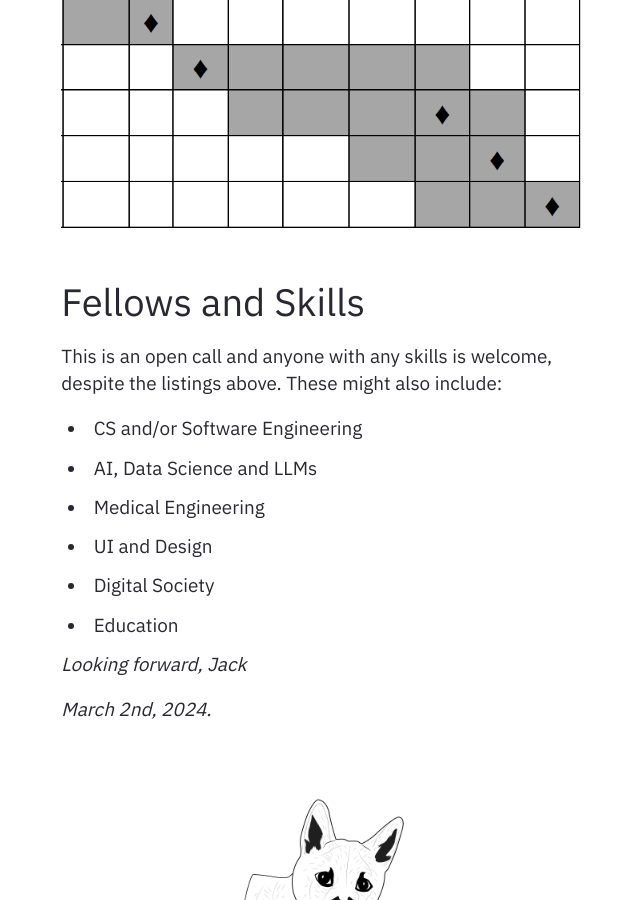
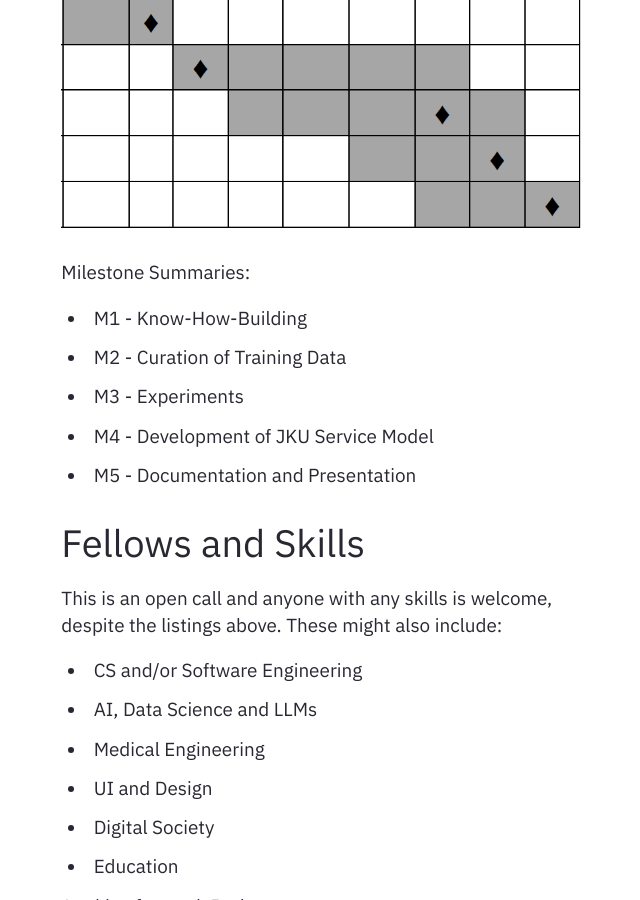
Before and after one commit to heseltime/heseltime.github.io, a Jekyll site: the page built from _notes/Public/LIFT_C and OIS Community Call for Fellows.md, in a window 1280 px wide and 900 px high, scrolled down 4852 px. Shown: the whole window, without its empty margins (317-957 px from the left). Built offline with Jekyll 4.4.1, drawn with Linux system fonts in a browser that asks for light colours.

Commit message:
Add Milestones

```diff
--- a/_notes/Public/LIFT_C and OIS Community Call for Fellows.md
+++ b/_notes/Public/LIFT_C and OIS Community Call for Fellows.md
@@ -74,6 +74,14 @@ See also in the [project proposal](../../assets/pdf/JKU_CommunityCall_Antrag_Fin
 
 ![Timeline](../../assets/img/feed/Screenshot 2024-03-02 082747.png)
 
+Milestone Summaries:
+
+* M1 - Know-How-Building
+* M2 - Curation of Training Data
+* M3 - Experiments
+* M4 - Development of JKU Service Model
+* M5 - Documentation and Presentation
+
 # Fellows and Skills
 
 This is an open call and anyone with any skills is welcome, despite the listings above. These might also include:
```
